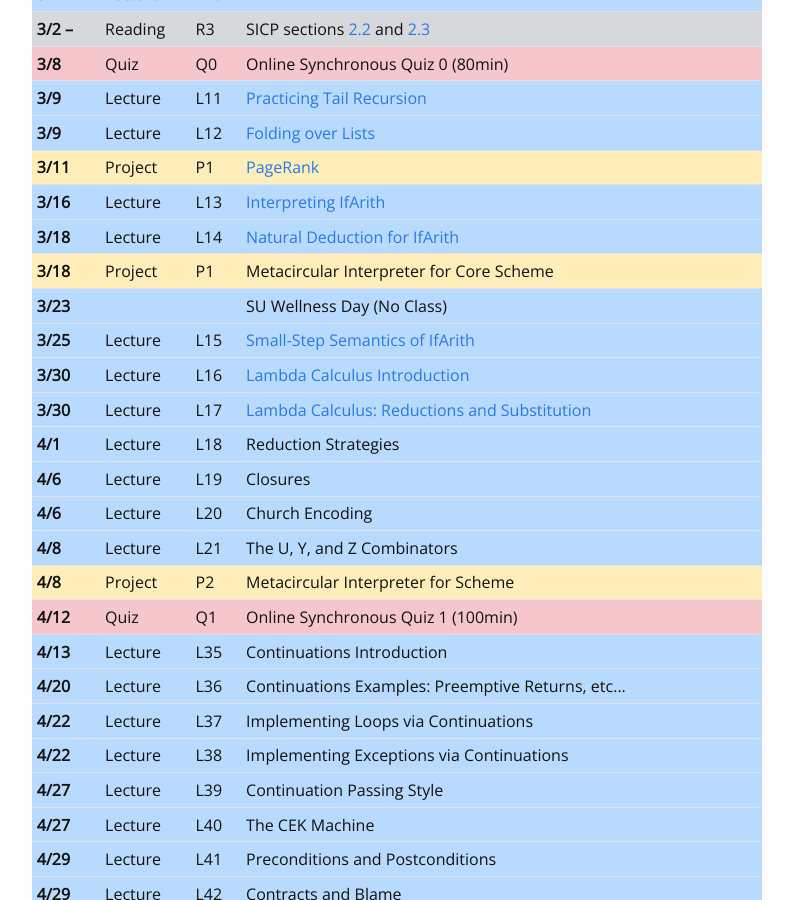
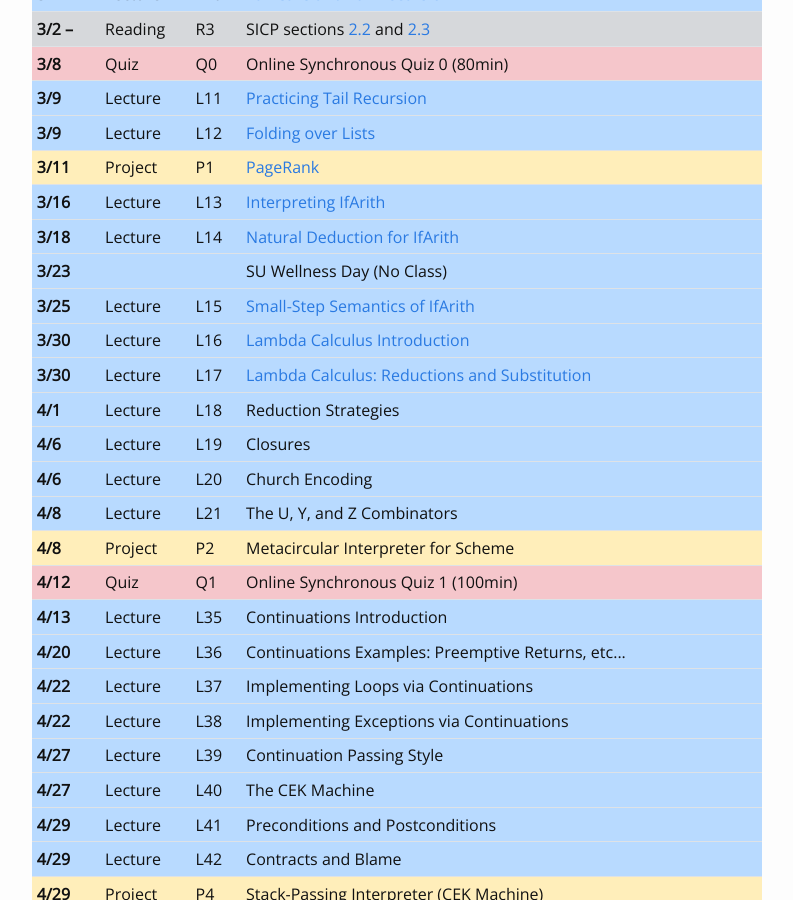
Before and after one commit to kmicinski/cis352-s21, a Jekyll site: the page docs/index.html, which Jekyll copies as it is, in a window 1280 px wide and 900 px high, scrolled down 932 px. Shown: the whole window, without its empty margins (243-1036 px from the left). Built offline with Jekyll 4.4.1, drawn with Linux system fonts in a browser that asks for light colours; nearby versions of some CDN libraries.

Commit message:
webpage update

```diff
--- a/docs/feed.xml
+++ b/docs/feed.xml
@@ -5,8 +5,8 @@
     <description>CMSC352--Principles of Programming Languages (Spring '21) at Syracuse</description>
     <link>https://kmicinski.com/cis352-s21/</link>
     <atom:link href="https://kmicinski.com/cis352-s21/feed.xml" rel="self" type="application/rss+xml"/>
-    <pubDate>Mon, 29 Mar 2021 13:45:15 -0400</pubDate>
-    <lastBuildDate>Mon, 29 Mar 2021 13:45:15 -0400</lastBuildDate>
+    <pubDate>Mon, 29 Mar 2021 13:47:44 -0400</pubDate>
+    <lastBuildDate>Mon, 29 Mar 2021 13:47:44 -0400</lastBuildDate>
     <generator>Jekyll v4.1.1</generator>
 
       <item>
--- a/docs/index.html
+++ b/docs/index.html
@@ -335,12 +335,6 @@
       <td>L14</td>
       <td><a href="https://www.youtube.com/watch?v=neCrsTf8h7Y&amp;list=PLXaqTeMx01E-l20YhTNwN4xncM-1jweqG&amp;index=17">Natural Deduction for IfArith</a></td>
     </tr>
-    <tr class="table-warning">
-      <th scope="row">3/18</th>
-      <td>Project</td>
-      <td>P1</td>
-      <td>Metacircular Interpreter for Core Scheme</td>
-    </tr>
     <tr class="table-primary">
       <th scope="row">3/23</th>
       <td></td>
```
